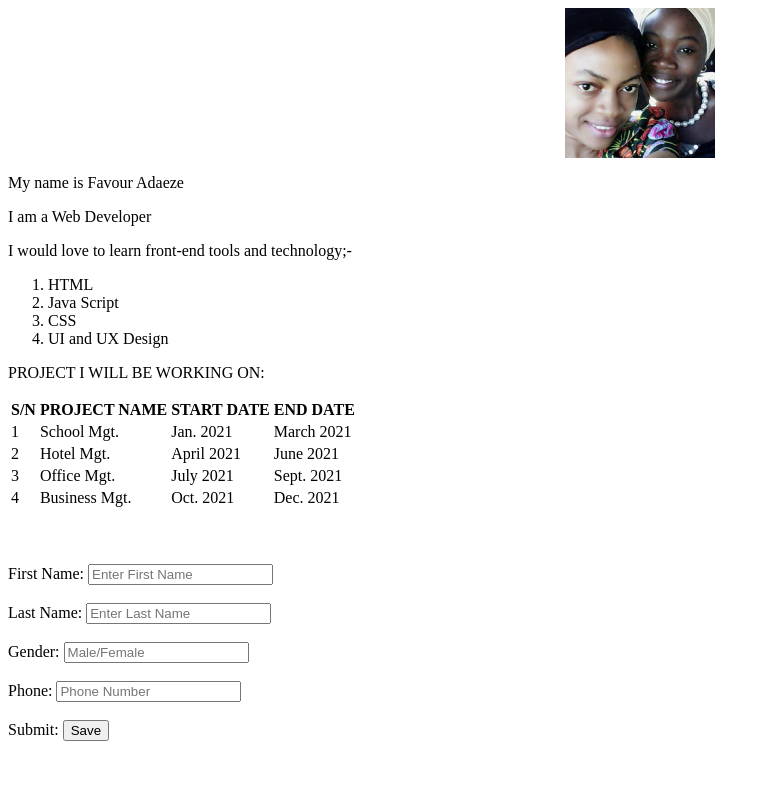
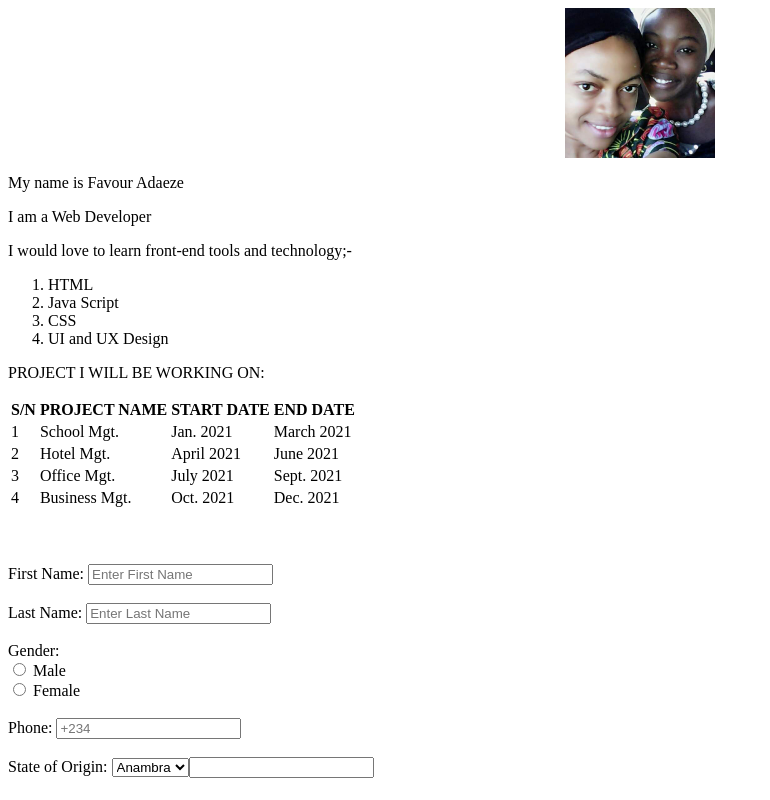
Before and after one commit to Favour635/webclaaa.html, a plain HTML site: page index.html in a window 1280 px wide. Shown: the whole page, without its empty margins (0-770 px from the left). Drawn offline with Linux system fonts and the light colour scheme.

Commit message:
Initial setup

```diff
--- a/index.html
+++ b/index.html
@@ -65,16 +65,29 @@
   <br>
   <br>
   <label>Gender:</label>
-  <input type="radio button" placeholder="Male/Female" required/>
+  <br>
+  <input type="radio" id="Male" name="gender" value="male"/>
+  <label for="Male"> Male</label>
+  <br>
+  <input type="radio" id="Fenale" name="gender" value="female"/>
+  <label for="Female"> Female</label>
   <br>
   <br>
   <label>Phone:</label>
-  <input type="phone_number" placeholder="Phone Number"required/>
+  <input type="tel" id="phone" name="phone" placeholder="+234"required/>
   <br>
   <br>
-  <label>Submit:</label>
-  <button type="Submit"> Save </button>
-
+  <form action="/action_index.html">
+  <label for="States"> State of Origin: </label>
+  <select name="States" id="States">
+  <option value="Anambra"> Anambra </option>
+  <option value="Imo"> Imo </option>
+  <option value="Enugu"> Enugu </option>
+  <option value="Lagos"> Lagos </option>
+  <br>
+  <br>
+  <br>
+  <input button="Submit">
 
 </form>
 
```
Also changed, not shown: Chinaka.jpg (deleted), favour.jpg (deleted), 1 other file.
